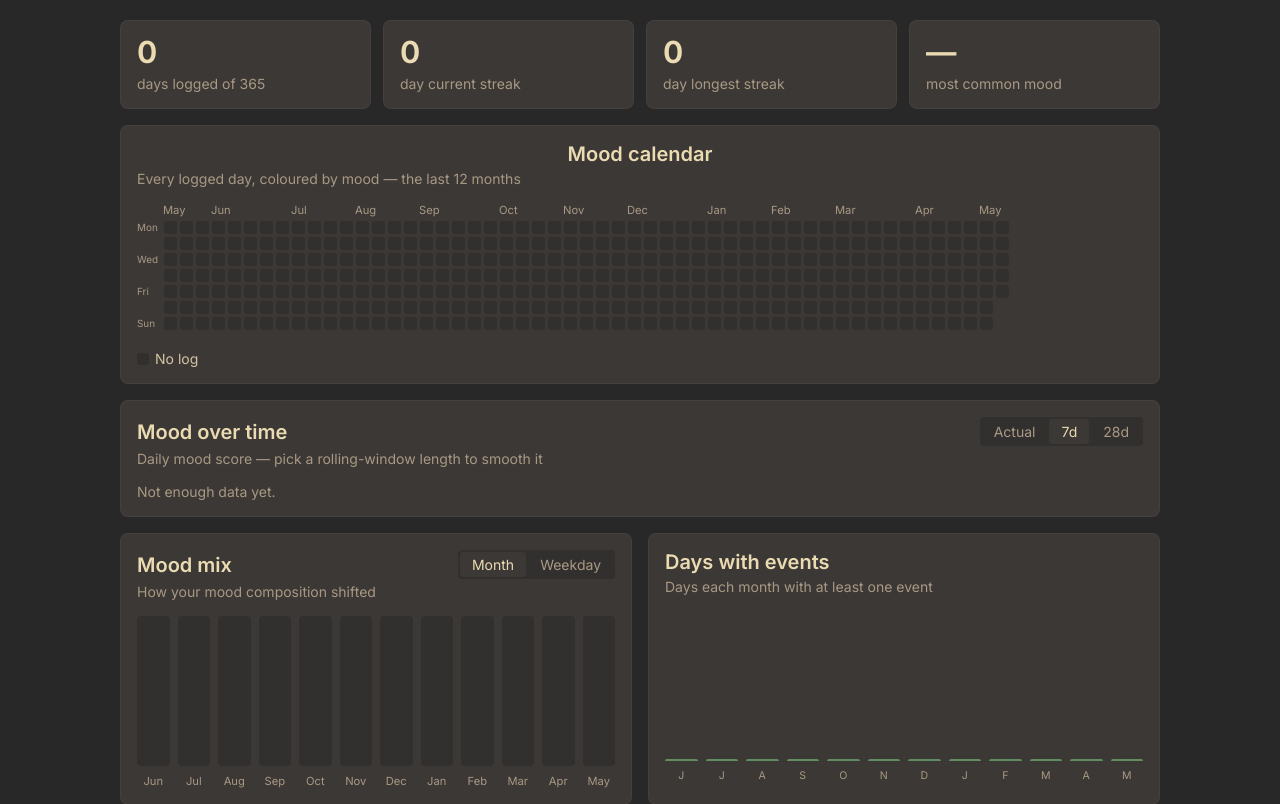
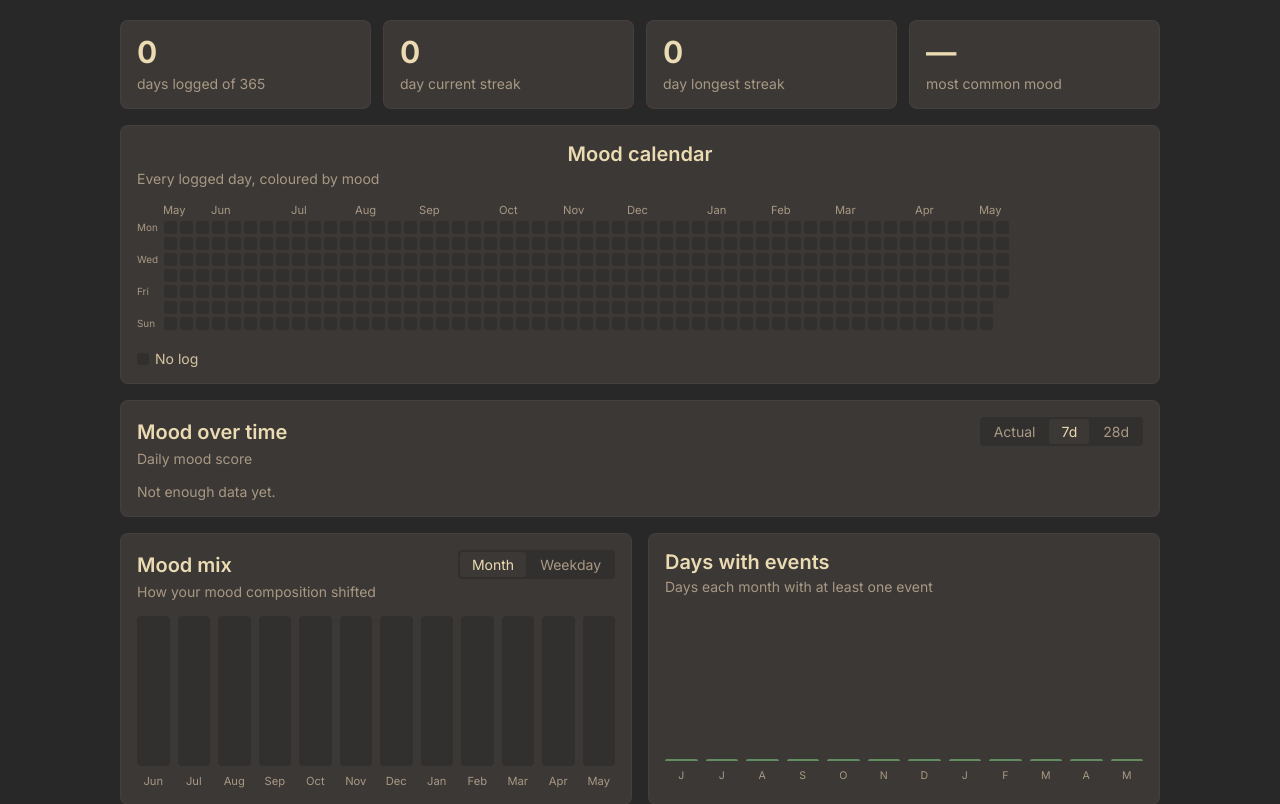
Before and after one commit to ego-alt/calendar, a Flask app: page /stats in a window 1280 px wide. Shown: the part 134-938 px from the top of the page. Run offline with Flask 3, Linux system fonts and the light colour scheme; the visitor is signed in with stand-in values (Sample User, id 1); data that the repository does not hold is empty.

Commit message:
small/trim trailing clauses from stats subtitles

```diff
--- a/templates/stats.html
+++ b/templates/stats.html
@@ -24,7 +24,7 @@
 
         <section class="st-card">
             <h2>Mood calendar</h2>
-            <p class="hint">Every logged day, coloured by mood — the last 12 months</p>
+            <p class="hint">Every logged day, coloured by mood</p>
             <div class="st-hm-scroll">
                 <div class="st-hm-months" id="hmMonths"></div>
                 <div class="st-hm-body">
@@ -44,7 +44,7 @@
                     <button class="st-tab" data-win="28" role="tab">28d</button>
                 </div>
             </div>
-            <p class="hint">Daily mood score — pick a rolling-window length to smooth it</p>
+            <p class="hint">Daily mood score</p>
             <div id="trend"></div>
         </section>
 
```
